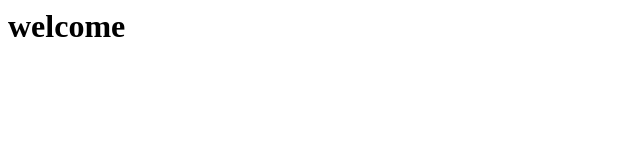
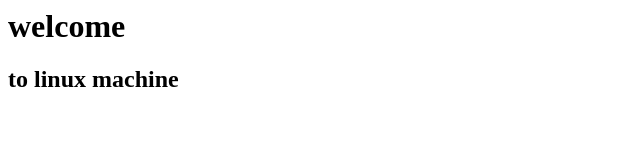
Before and after one commit to earun004/Session_aws, a plain HTML site: page index.html in a window 1280 px wide. Shown: the whole page, without its empty margins (0-640 px from the left). Drawn offline with Linux system fonts and the light colour scheme.

Commit message:
third commit

```diff
--- a/index.html
+++ b/index.html
@@ -1 +1,2 @@
 <h1> welcome </h1>
+<h2> to linux machine </h2>
```
